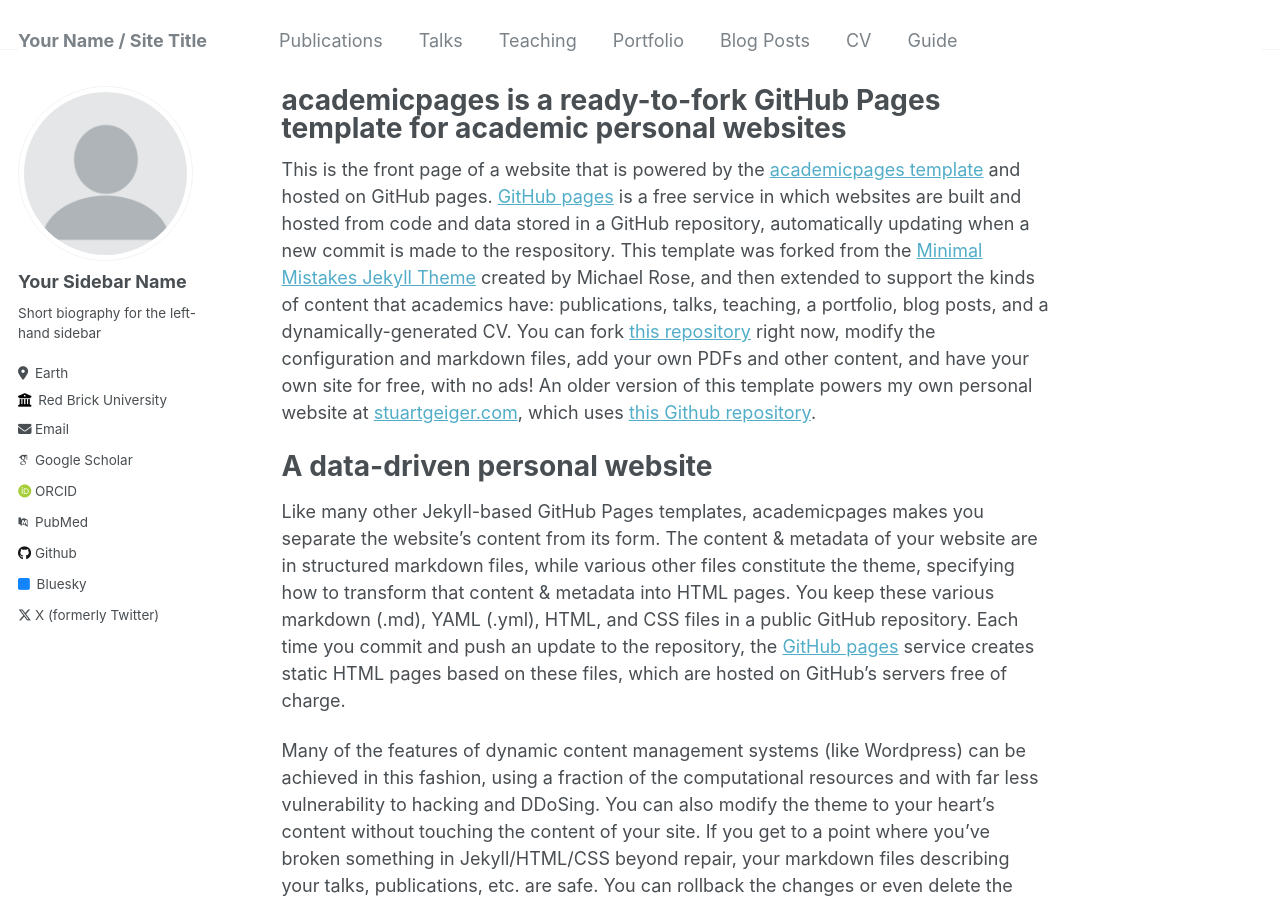
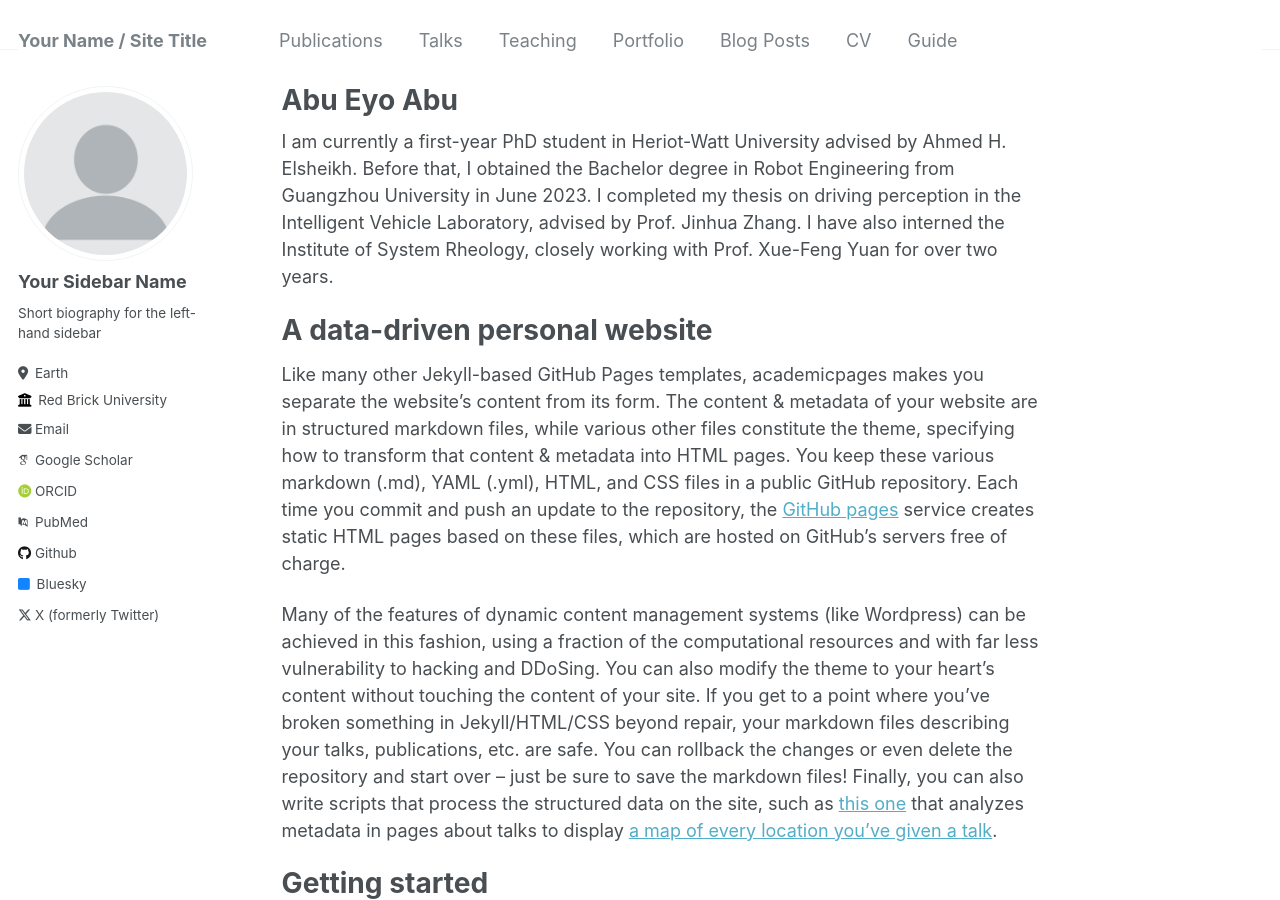
Before and after one commit to abueyo/abueyo, a Jekyll site: the page built from _pages/about.md, in a window 1280 px wide and 900 px high. Built offline with Jekyll 4.4.1, drawn with Linux system fonts in a browser that asks for light colours; some web fonts are replaced; a file with an impossible date is left out.

Commit message:
Update about.md

```diff
--- a/_pages/about.md
+++ b/_pages/about.md
@@ -1,13 +1,13 @@
 ---
 permalink: /
-title: "academicpages is a ready-to-fork GitHub Pages template for academic personal websites"
+title: "Abu Eyo Abu"
 author_profile: true
 redirect_from:
   - /about/
   - /about.html
 ---
 
-This is the front page of a website that is powered by the [academicpages template](https://github.com/academicpages/academicpages.github.io) and hosted on GitHub pages. [GitHub pages](https://pages.github.com) is a free service in which websites are built and hosted from code and data stored in a GitHub repository, automatically updating when a new commit is made to the respository. This template was forked from the [Minimal Mistakes Jekyll Theme](https://mmistakes.github.io/minimal-mistakes/) created by Michael Rose, and then extended to support the kinds of content that academics have: publications, talks, teaching, a portfolio, blog posts, and a dynamically-generated CV. You can fork [this repository](https://github.com/academicpages/academicpages.github.io) right now, modify the configuration and markdown files, add your own PDFs and other content, and have your own site for free, with no ads! An older version of this template powers my own personal website at [stuartgeiger.com](http://stuartgeiger.com), which uses [this Github repository](https://github.com/staeiou/staeiou.github.io).
+I am currently a first-year PhD student in Heriot-Watt University advised by Ahmed H. Elsheikh. Before that, I obtained the Bachelor degree in Robot Engineering from Guangzhou University in June 2023. I completed my thesis on driving perception in the Intelligent Vehicle Laboratory, advised by Prof. Jinhua Zhang. I have also interned the Institute of System Rheology, closely working with Prof. Xue-Feng Yuan for over two years.
 
 A data-driven personal website
 ======
```
